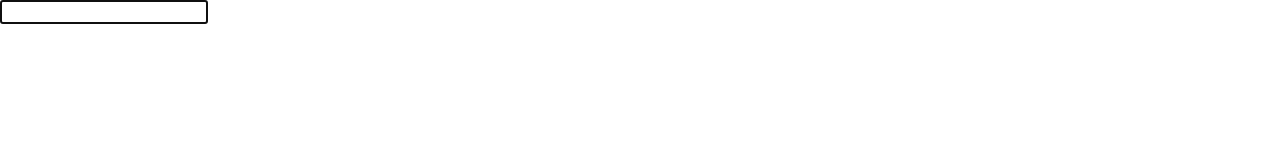
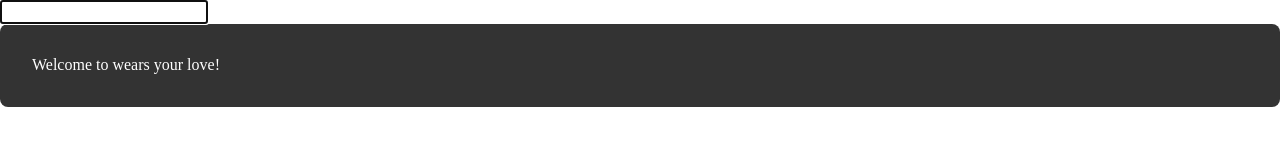
Before and after one commit to wearsyourlove/A_FRAME, a website: page templates/index.html in a window 1280 px wide. Drawn offline with nearby package versions, Linux system fonts and the light colour scheme; files that its build step writes are made by us from their sources; files whose address does not match are found by name.

Commit message:
Update index.html

```diff
--- a/templates/index.html
+++ b/templates/index.html
@@ -16,6 +16,11 @@
     <div id="terminal" class="terminal-box">
         <div id="output"></div>
         <input type="text" id="command-input" autofocus>
+<div class="pa4 bg-dark-gray white br3">
+    Welcome to wears your love!
+</div>
+
+
     </div>
 </body>
 </html>
```
